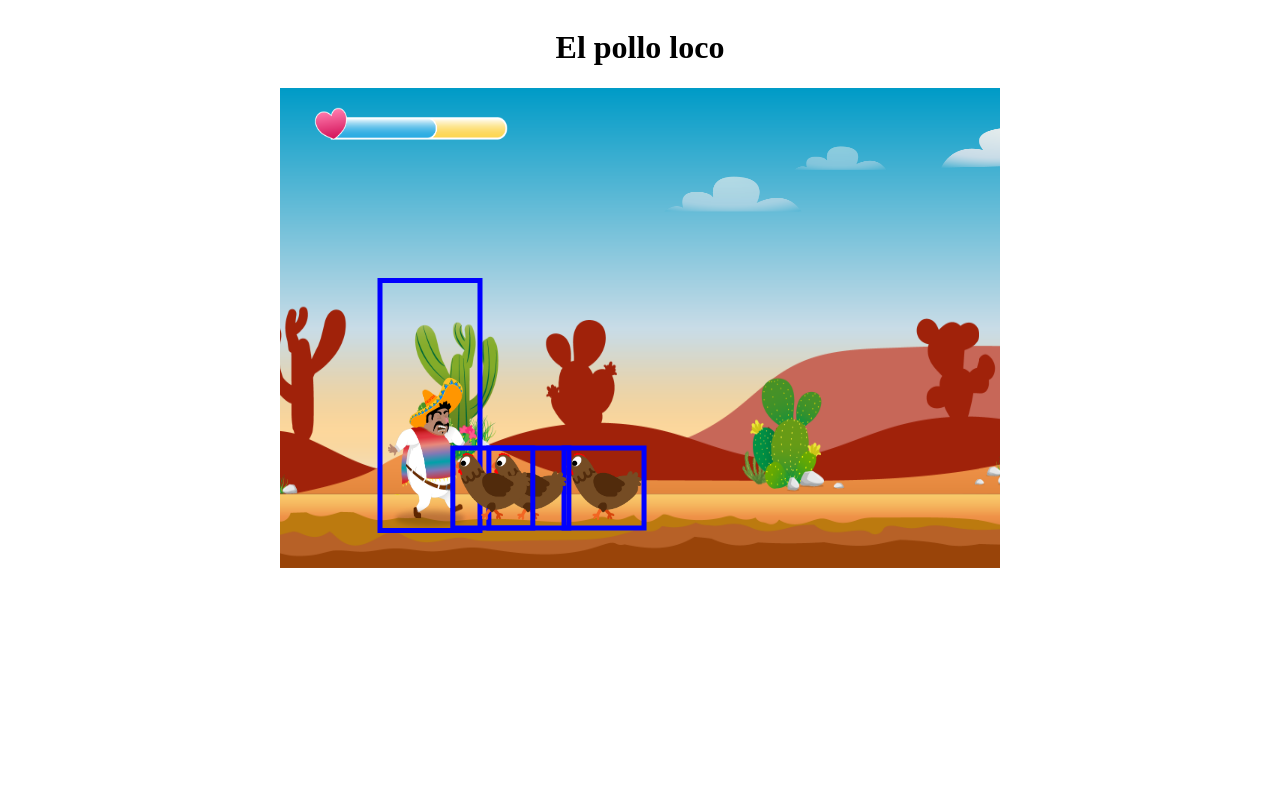
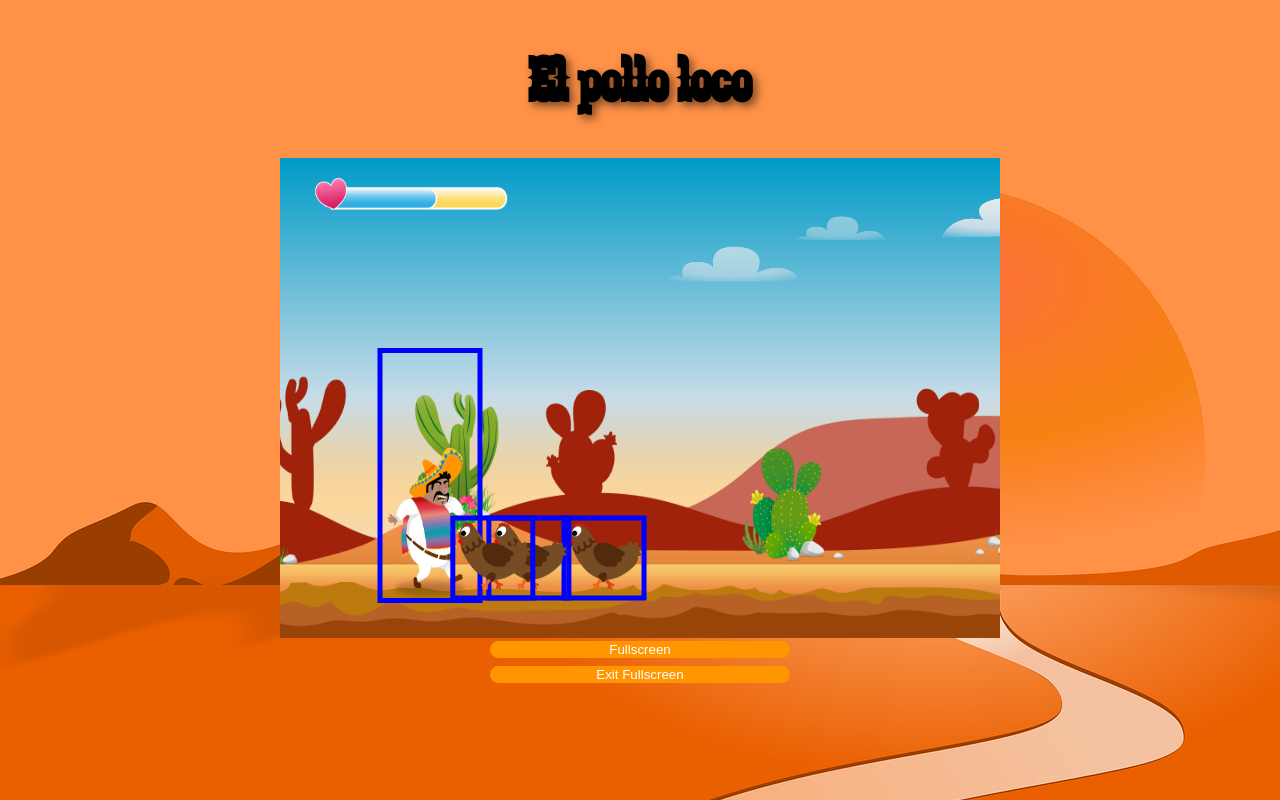
Before and after one commit to Pascalina1985/PepeGoesLocoGame, a plain HTML site: page index.html in a window 1280 px wide. Drawn offline with Linux system fonts and the light colour scheme.

Commit message:
added fullScreenMode

```diff
--- a/index.html
+++ b/index.html
@@ -6,6 +6,7 @@
     <meta name="viewport" content="width=device-width, initial-scale=1.0">
     <title>El Pollo Loco</title>
     <link rel="stylesheet" href="style.css">
+    <script src="js/script.js"></script>
     <script src="models/drawable-object.class.js"></script>
     <script src="models/movable-object.class.js"></script>
     <script src="models/character.class.js"></script>
@@ -23,11 +24,12 @@
 </head>
 
 <body onload="init()">
-    <h1>El pollo loco</h1>
-
-    <canvas id="canvas" width="720" height="480">
-
-    </canvas>
+    <div id="fullscreen">
+        <h1>El pollo loco</h1>
+        <canvas id="canvas" width="720" height="480"></canvas>
+    </div>
+    <button onclick="fullscreen()" class="fullcreen-button">Fullscreen</button>
+    <button onclick="closeFullscreen()" class="fullcreen-button exit-fullscreen-button">Exit Fullscreen</button>
 </body>
 
 </html>
--- /dev/null
+++ b/js/script.js
@@ -0,0 +1,37 @@
+function fullscreen() {
+    openFullscreen();
+}
+
+function openFullscreen() {
+    let fullscreenDiv = document.getElementById('fullscreen');
+    let canvas = fullscreenDiv.querySelector('canvas');
+
+    canvas.width = 2560;
+    canvas.height = 480;
+
+    if (fullscreenDiv.requestFullscreen) {
+        fullscreenDiv.requestFullscreen();
+    } else if (fullscreenDiv.webkitRequestFullscreen) { /* Safari */
+        fullscreenDiv.webkitRequestFullscreen();
+    } else if (fullscreenDiv.msRequestFullscreen) { /* IE11 */
+        fullscreenDiv.msRequestFullscreen();
+    }
+}
+
+
+
+function closeFullscreen() {
+    let fullscreenDiv = document.getElementById('fullscreen');
+    let canvas = fullscreenDiv.querySelector('canvas');
+
+    canvas.width = 720;
+    canvas.height = 480;
+
+    if (fullscreenDiv.exitFullscreen) {
+        fullscreenDiv.exitFullscreen();
+    } else if (fullscreenDiv.webkitExitFullscreen) { /* Safari */
+        fullscreenDiv.webkitExitFullscreen();
+    } else if (fullscreenDiv.msExitFullscreen) { /* IE11 */
+        fullscreenDiv.msExitFullscreen();
+    }
+}
--- a/style.css
+++ b/style.css
@@ -1,9 +1,44 @@
+@font-face {
+    font-family: 'Zabars';
+    src: url('fonts/Zabars.ttf') format('truetype');
+    /* Chrome 4+, Firefox 3.5, Opera 10+, Safari 3—5 */
+}
+
 body {
     display: flex;
     flex-direction: column;
     align-items: center;
+    background-image: url('img/desert.png');
+    font-family: 'Zabars', Arial, Helvetica, sans-serif;
+}
+
+h1 {
+    font-size: 64px;
+    display: flex;
+    justify-content: center;
+    text-shadow: 4px 4px 8px rgba(0, 0, 0, 0.5);
 }
 
 canvas {
     background-color: black;
 }
+
+#fullscreen {
+    position: relative;
+}
+
+.fullcreen-button {
+    width: 300px;
+    background-color: rgb(255, 150, 0);
+    border: none;
+    color: white;
+    border-radius: 10px;
+}
+
+.fullcreen-button:hover {
+    cursor: pointer;
+}
+
+.exit-fullscreen-button {
+    margin-top: 8px;
+}
```
Also changed, not shown: fonts/Zabars.ttf (added), img/desert.png (added), img/fullscreen.png (added).
